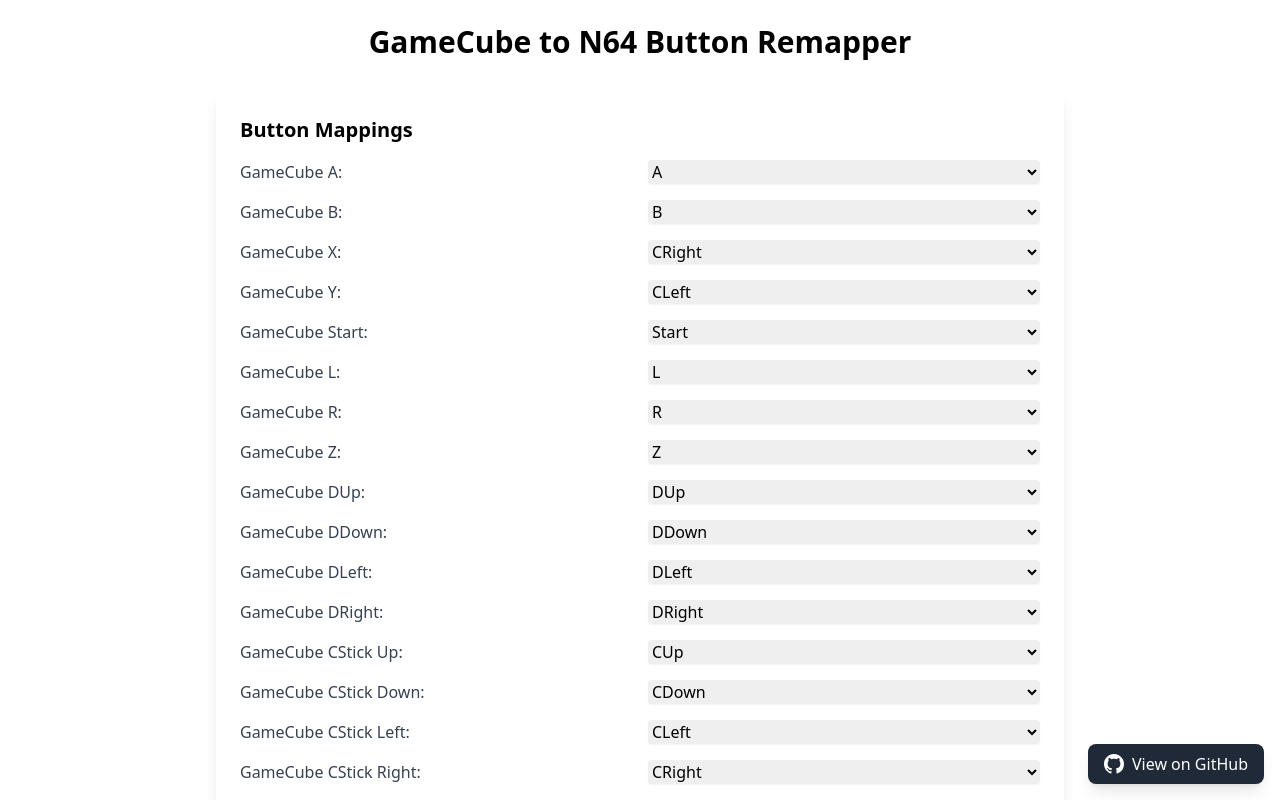
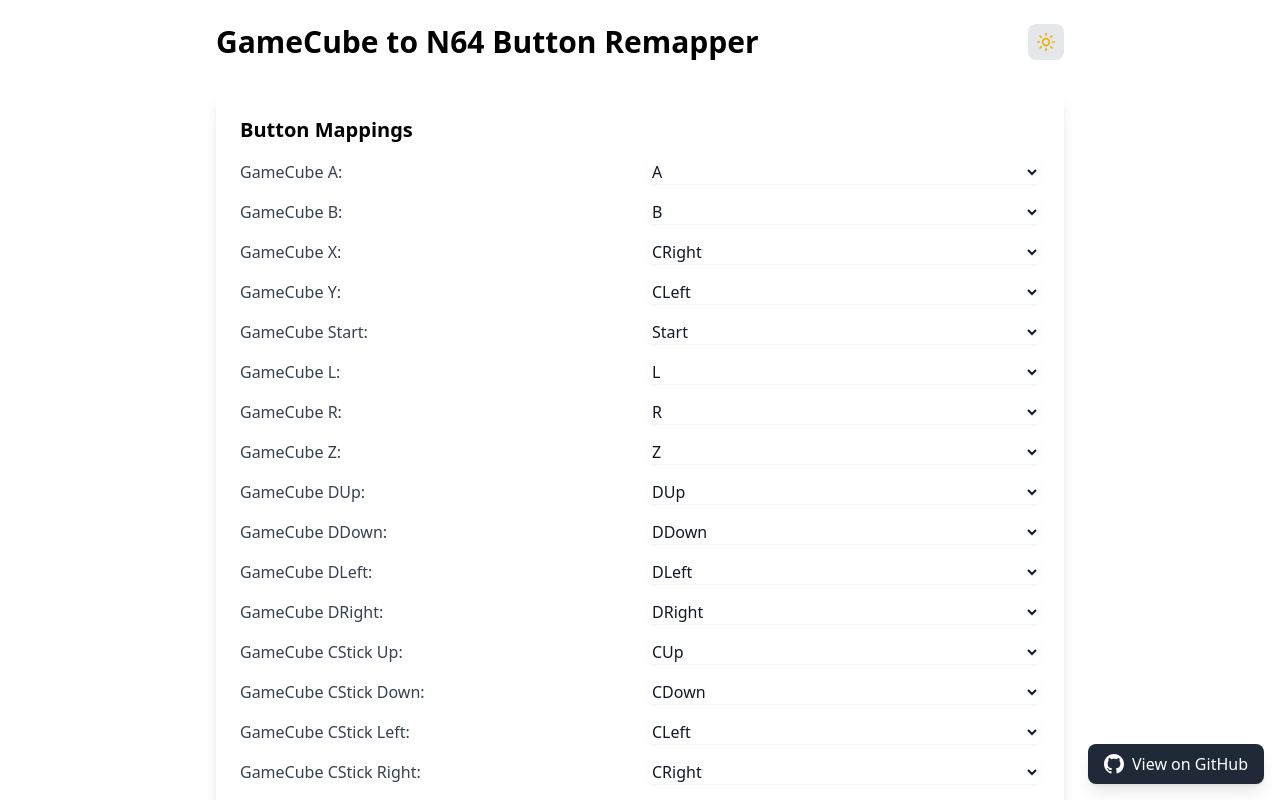
Before and after one commit to jarutherford/gc2n64-remapper, a React (Create React App) app: page / in a window 1280 px wide. Shown: the top 800 px of the page. Built offline with nearby package versions, Linux system fonts and the light colour scheme.

Commit message:
dark mode?

```diff
--- a/src/App.js
+++ b/src/App.js
@@ -1,8 +1,19 @@
-import React, { useState } from 'react';
-import { Code, Download, Upload } from 'lucide-react';
+import React, { useState, useEffect } from 'react';
+import { Code, Download, Upload, Moon, Sun } from 'lucide-react';
 
 export default function ButtonRemapper() {
-  // Define available buttons
+  const [isDark, setIsDark] = useState(true); // Default to dark mode
+
+  useEffect(() => {
+    // Apply dark mode class to document on mount and when isDark changes
+    if (isDark) {
+      document.documentElement.classList.add('dark');
+    } else {
+      document.documentElement.classList.remove('dark');
+    }
+  }, [isDark]);
+
+  // Rest of the existing button definitions...
   const gcButtons = [
     "A", "B", "X", "Y", "Start", "L", "R", "Z",
     "DUp", "DDown", "DLeft", "DRight",
@@ -15,7 +26,7 @@
     "CUp", "CDown", "CLeft", "CRight"
   ];
 
-  // Initial mappings
+  // Initial mappings remain the same...
   const defaultMappings = {
     "A": "A",
     "B": "B",
@@ -38,6 +49,7 @@
   const [mappings, setMappings] = useState(defaultMappings);
   const [generatedCode, setGeneratedCode] = useState('');
 
+  // Button masks remain the same...
   const buttonMasks = {
     "A": ["data1", "0x01"],
     "B": ["data1", "0x02"],
@@ -70,6 +82,7 @@
     "CRight": [1, "0x01"]
   };
 
+  // Existing handler functions remain the same...
   const handleMappingChange = (gcButton, n64Button) => {
     setMappings(prev => ({
       ...prev,
@@ -146,20 +159,36 @@
   };
 
   return (
+    <div className="min-h-screen dark:bg-gray-900 transition-colors duration-200">
       <div className="max-w-4xl mx-auto p-6">
-      <h1 className="text-3xl font-bold text-center mb-8">GameCube to N64 Button Remapper</h1>
+        <div className="flex justify-between items-center mb-8">
+          <h1 className="text-3xl font-bold text-center dark:text-white">GameCube to N64 Button Remapper</h1>
+          <button
+            onClick={() => setIsDark(!isDark)}
+            className="p-2 rounded-lg bg-gray-200 dark:bg-gray-700 hover:bg-gray-300 dark:hover:bg-gray-600 transition-colors"
+            aria-label="Toggle theme"
+          >
+            {isDark ? (
+              <Sun className="w-5 h-5 text-yellow-500" />
+            ) : (
+              <Moon className="w-5 h-5 text-gray-700" />
+            )}
+          </button>
+        </div>
 
-      <div className="bg-white rounded-lg shadow-lg p-6">
-        <h2 className="text-xl font-semibold mb-4">Button Mappings</h2>
+        <div className="bg-white dark:bg-gray-800 rounded-lg shadow-lg p-6">
+          <h2 className="text-xl font-semibold mb-4 dark:text-white">Button Mappings</h2>
 
           <div className="grid gap-4 mb-8">
             {gcButtons.map((gcButton) => (
               <div key={gcButton} className="grid grid-cols-2 gap-4 items-center">
-              <label className="text-gray-700">GameCube {gcButton}:</label>
+                <label className="text-gray-700 dark:text-gray-300">GameCube {gcButton}:</label>
                 <select
                   value={mappings[gcButton] || "None"}
                   onChange={(e) => handleMappingChange(gcButton, e.target.value)}
-                className="form-select w-full rounded border-gray-300 shadow-sm"
+                  className="form-select w-full rounded border-gray-300 dark:border-gray-600
+                           bg-white dark:bg-gray-700 text-gray-900 dark:text-white
+                           shadow-sm focus:border-blue-500 dark:focus:border-blue-400"
                 >
                   <option value="None">None</option>
                   {n64Buttons.map((n64Button) => (
@@ -175,7 +204,8 @@
           <div className="flex justify-center gap-4 mb-4">
             <button
               onClick={generateCode}
-            className="inline-flex items-center px-4 py-2 bg-blue-600 text-white rounded hover:bg-blue-700"
+              className="inline-flex items-center px-4 py-2 bg-blue-600 text-white rounded
+                       hover:bg-blue-700 dark:bg-blue-500 dark:hover:bg-blue-600"
             >
               <Code className="w-4 h-4 mr-2" />
               Generate Code
@@ -183,13 +213,15 @@
 
             <button
               onClick={saveMappings}
-            className="inline-flex items-center px-4 py-2 bg-green-600 text-white rounded hover:bg-green-700"
+              className="inline-flex items-center px-4 py-2 bg-green-600 text-white rounded
+                       hover:bg-green-700 dark:bg-green-500 dark:hover:bg-green-600"
             >
               <Download className="w-4 h-4 mr-2" />
               Save Mappings
             </button>
 
-          <label className="inline-flex items-center px-4 py-2 bg-orange-600 text-white rounded hover:bg-orange-700 cursor-pointer">
+            <label className="inline-flex items-center px-4 py-2 bg-orange-600 text-white rounded
+                           hover:bg-orange-700 dark:bg-orange-500 dark:hover:bg-orange-600 cursor-pointer">
               <Upload className="w-4 h-4 mr-2" />
               Load Mappings
               <input
@@ -201,18 +233,22 @@
             </label>
           </div>
 
-        <div className="bg-blue-50 border border-blue-200 rounded-lg p-4 mb-8">
-          <p className="text-blue-800 text-sm">
+          <div className="bg-blue-50 dark:bg-blue-900 border border-blue-200 dark:border-blue-700
+                        rounded-lg p-4 mb-8">
+            <p className="text-blue-800 dark:text-blue-200 text-sm">
               <strong>Instructions:</strong> After generating the code, copy the entire function and replace the existing
-            <code className="mx-2 px-2 py-1 bg-blue-100 rounded">void mapGamecubeToN64()</code>
+              <code className="mx-2 px-2 py-1 bg-blue-100 dark:bg-blue-800 rounded">
+                void mapGamecubeToN64()
+              </code>
               function in your gamecube.ino file with this newly generated code.
             </p>
           </div>
 
           {generatedCode && (
             <div>
-            <h3 className="text-lg font-semibold mb-2">Generated Code:</h3>
-            <pre className="bg-gray-100 p-4 rounded overflow-x-auto">
+              <h3 className="text-lg font-semibold mb-2 dark:text-white">Generated Code:</h3>
+              <pre className="bg-gray-100 dark:bg-gray-700 p-4 rounded overflow-x-auto
+                          text-gray-800 dark:text-gray-200">
                 {generatedCode}
               </pre>
             </div>
@@ -224,7 +260,9 @@
             href="https://github.com/jarutherford/gc2n64-remapper"
             target="_blank"
             rel="noopener noreferrer"
-          className="inline-flex items-center px-4 py-2 bg-gray-800 text-white rounded-lg hover:bg-gray-700 transition-colors shadow-lg"
+            className="inline-flex items-center px-4 py-2 bg-gray-800 dark:bg-gray-700
+                     text-white rounded-lg hover:bg-gray-700 dark:hover:bg-gray-600
+                     transition-colors shadow-lg"
           >
             <svg className="w-5 h-5 mr-2" viewBox="0 0 24 24" fill="currentColor">
               <path d="M12 0C5.37 0 0 5.37 0 12c0 5.31 3.435 9.795 8.205 11.385.6.105.825-.255.825-.57 0-.285-.015-1.23-.015-2.235-3.015.555-3.795-.735-4.035-1.41-.135-.345-.72-1.41-1.23-1.695-.42-.225-1.02-.78-.015-.795.945-.015 1.62.87 1.845 1.23 1.08 1.815 2.805 1.305 3.495.99.105-.78.42-1.305.765-1.605-2.67-.3-5.46-1.335-5.46-5.925 0-1.305.465-2.385 1.23-3.225-.12-.3-.54-1.53.12-3.18 0 0 1.005-.315 3.3 1.23.96-.27 1.98-.405 3-.405s2.04.135 3 .405c2.295-1.56 3.3-1.23 3.3-1.23.66 1.65.24 2.88.12 3.18.765.84 1.23 1.905 1.23 3.225 0 4.605-2.805 5.625-5.475 5.925.435.375.81 1.095.81 2.22 0 1.605-.015 2.895-.015 3.3 0 .315.225.69.825.57A12.02 12.02 0 0024 12c0-6.63-5.37-12-12-12z" />
@@ -233,5 +271,6 @@
           </a>
         </div>
       </div>
+    </div>
   );
 }
```
Lines whose indentation alone changed are shown as unchanged.
